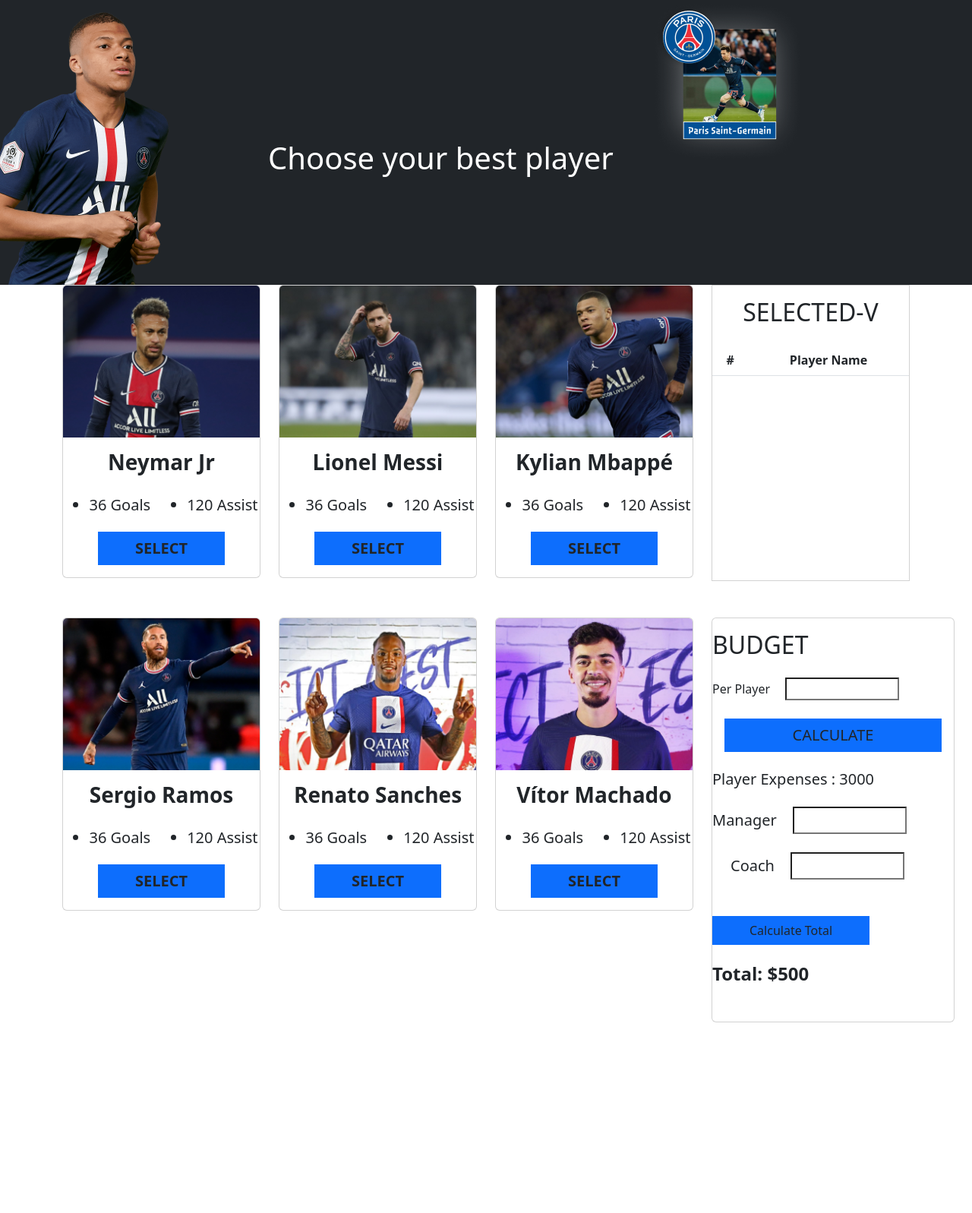
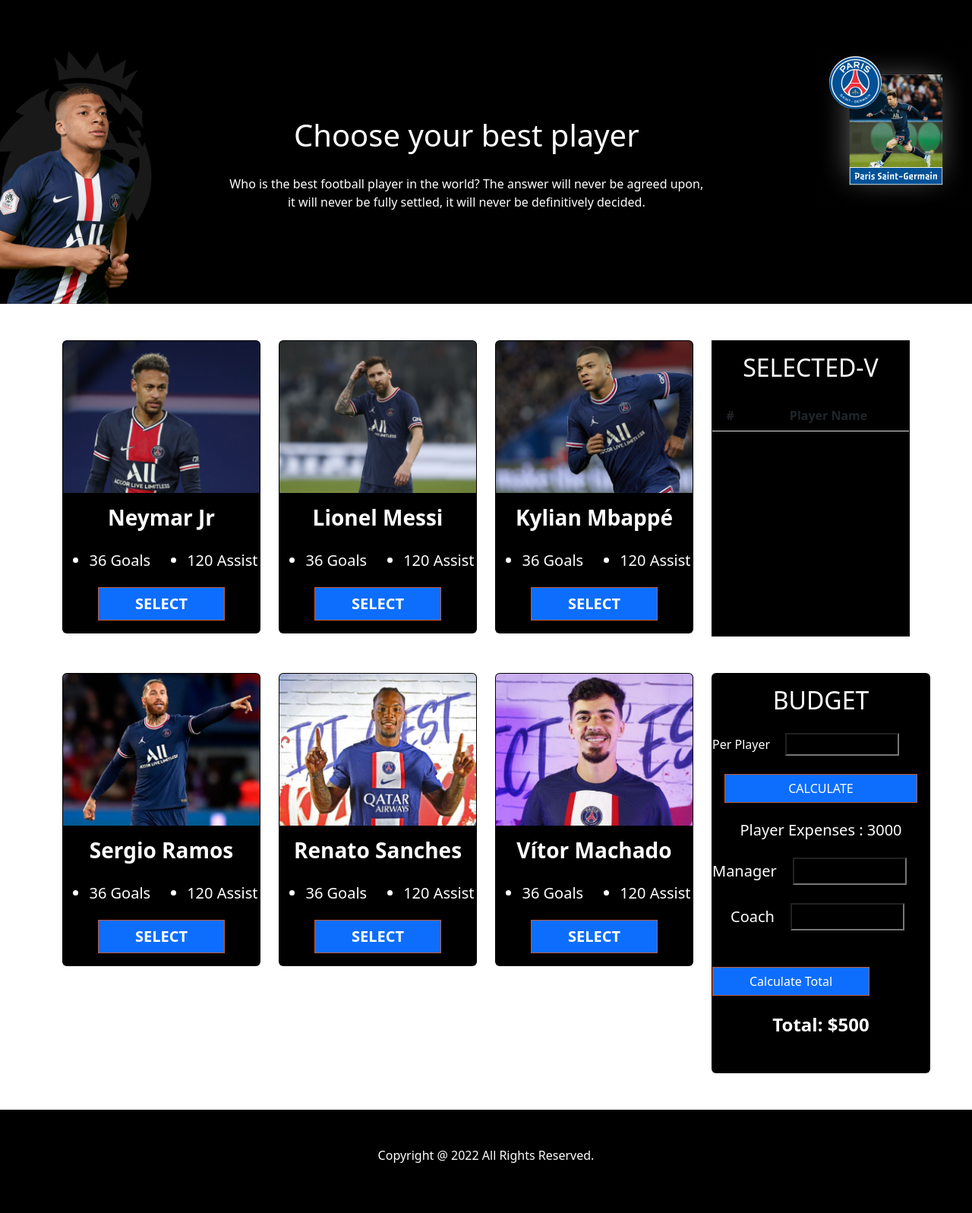
Before and after one commit to Nayem12/best-five-dom, a plain HTML site: page index.html in a window 1280 px wide. Shown: the whole page at 76% size. Before the commit the page ends 1346 px from the top, so only its background shows below. Drawn offline with nearby package versions, Linux system fonts and the light colour scheme.

Commit message:
css design

```diff
--- a/ammount.js
+++ b/ammount.js
@@ -62,3 +62,29 @@
 
 
 })
+document.getElementById('Total-ammount').addEventListener('click', function () {
+    const Allplayerammount = playerammount('player-expenses')
+
+    const Allplayerammountnumber = parseFloat(Allplayerammount)
+
+    const managerammount = inputvalue('manager-ammount');
+
+    const coahammount = inputvalue('coah-ammount');
+    if (isNaN(Allplayerammountnumber)) {
+        alert('please input the ammount')
+
+    }
+    else if (isNaN(managerammount)) {
+        alert('please input the ammount')
+    }
+    else if (isNaN(coahammount)) {
+        alert('please input the ammount')
+    }
+    else {
+        const allammount = Allplayerammountnumber + managerammount + coahammount;
+
+
+        const totalammount = document.getElementById('total-ammount');
+        totalammount.innerText = allammount;
+    }
+})
--- a/index.html
+++ b/index.html
@@ -12,19 +12,23 @@
 
 <body>
 
-
-    <header class=" h-50 rounded-0 bg-dark">
+    <!-- banner parts start -->
+    <!-- ================================================================= -->
+    <header class=" h-50 rounded-0" id="header-section">
         <div class="d-flex justify-content">
             <div>
-                <div class="w-25"><img src="image/header1.png" alt=""></div>
+                <div class="w-25 "><img id="cover-img" src="image/header1.png" alt=""></div>
             </div>
             <div class="ps-5 d-flex justify-content-center align-items-center">
                 <div class="ps-5">
-                    <h1 class="text-white text-center pt-5">Choose your best player</h1>
+                    <h1 class="text-white text-center pt-5" id="text-section">Choose your best player</h1>
+                    <p class="text-white text-center">Who is the best football player in the world? The answer will
+                        never be agreed upon, it will never
+                        be fully settled, it will never be definitively decided.</p>
                 </div>
             </div>
             <div class="d-flex justify-content-end ps-5">
-                <div><img src="image/header3.png" alt=""></div>
+                <div><img id="right-side-img" src="image/header3.png" alt=""></div>
             </div>
         </div>
 
@@ -32,19 +36,18 @@
     </header>
 
 
+    <!-- banner parts End -->
+    <!-- ========================================================= -->
 
-    <!-- banner part start -->
-    <!-- ================================================================= -->
-
-
-    <!-- banner part End -->
-    <!-- ========================================================= -->
-    <main>
-
+    <!-- main section start  -->
+    <!-- ====================================================== -->
+    <main class="mt-5">
+        <!-- card section star  -->
+        <!-- ================================================== -->
         <section id="player-card">
             <div class="container">
                 <div class="row">
-
+                    <!-- card 1 section  -->
                     <div class="col-lg-3">
                         <div class="card">
                             <img src="image/naymer.png" class="card-img-top" alt="...">
@@ -60,7 +63,7 @@
                             </div>
                         </div>
                     </div>
-
+                    <!-- card 2 section  -->
                     <div class="col-lg-3">
                         <div class="card">
                             <img src="image/mesi.png" class="card-img-top" alt="...">
@@ -76,7 +79,7 @@
                             </div>
                         </div>
                     </div>
-
+                    <!-- card 3 section  -->
                     <div class="col-lg-3">
                         <div class="card">
                             <img src="image/mbappe.png" class="card-img-top" alt="...">
@@ -92,7 +95,7 @@
                             </div>
                         </div>
                     </div>
-
+                    <!-- player list section  -->
                     <div class="col-lg-3">
                         <div class=" card  text-center rounded-0" style="height: 390px;">
 
@@ -125,7 +128,7 @@
         <section id="player-card" class="mt-5">
             <div class="container">
                 <div class="row">
-
+                    <!-- card 4 section  -->
                     <div class="col-lg-3">
                         <div class="card">
                             <img src="image/Sergio Ramos.png" class="card-img-top" alt="...">
@@ -141,7 +144,7 @@
                             </div>
                         </div>
                     </div>
-
+                    <!-- card 5 section  -->
                     <div class="col-lg-3">
                         <div class="card">
                             <img src="image/Renato Sanches.png" class="card-img-top" alt="...">
@@ -157,7 +160,7 @@
                             </div>
                         </div>
                     </div>
-
+                    <!-- card 6 section  -->
                     <div class="col-lg-3">
                         <div class="card">
                             <img src="image/Vítor Machado.png" class="card-img-top" alt="...">
@@ -173,17 +176,17 @@
                             </div>
                         </div>
                     </div>
-
+                    <!-- Money section  -->
                     <div class="col-3">
-                        <div class="card" style="width: 20rem;">
-                            <h2 class="fs-2 text-uppercase  py-3">Budget</h2>
+                        <div class="card" style="width: 18rem;">
+                            <h2 class="fs-2 text-uppercase text-center py-3">Budget</h2>
                             <label for="" class="  ml-5 ">Per Player
                                 <input type="text" class="ms-3" id="player-cost"
                                     style="background: none; width: 150px;">
                             </label>
-                            <button class=" my-4 btn bg-primary mx-3 text-center fs-5 text-uppercase rounded-0"
+                            <button class="my-4 btn bg-primary mx-3 text-center text-uppercase rounded-0"
                                 id="Calculate">Calculate</button>
-                            <h5 class="fs-5  ">Player Expenses : <span id="player-expenses">3000</span>
+                            <h5 class="fs-5 text-center ">Player Expenses : <span id="player-expenses">3000</span>
                             </h5>
                             <div>
                                 <label for="" class="mt-3  ml-5 fs-5">Manager
@@ -200,7 +203,7 @@
                                     class=" my-4   text-semiblod btn bg-primary px-5 text-center text-capitalize rounded-0">
                                     Calculate Total</button>
 
-                                <h5 class="ml-3  fs-4 fw-bold mb-5">Total:
+                                <h5 class="ml-3  fs-4 text-center fw-bold mb-5">Total:
                                     $<span id="total-ammount">500</span></h5>
 
 
@@ -212,17 +215,16 @@
                 </div>
             </div>
         </section>
-
+        <!-- card section star  -->
+        <!-- ================================================== -->
 
     </main>
-    <script>
-        document.getElementById('Calculate').addEventListener('click', function () {
-            const playerlist = document.getElementById('player-input-field');
-            const playerinnerHtml = playerlist.innerText;
-            const player = playerinnerHtml.split('');
-            console.log(player);
-        })
-    </script>
+    <!-- main section start  -->
+    <!-- ====================================================== -->
+    <footer class="mt-5 text-center bg-black p-5">
+        <p class="text-white">Copyright @ 2022 All Rights Reserved.</p>
+    </footer>
+
     <script src="https://cdn.jsdelivr.net/npm/bootstrap@5.2.0/dist/js/bootstrap.bundle.min.js"
         integrity="sha484-A4rJD856KowSb7dwlZdYEkO49Gagi7vIsF0jrRAoQmDKKtQBHUuLZ9AsSv4jD4Xa"
         crossorigin="anonymous"></script>
--- a/style.css
+++ b/style.css
@@ -2,3 +2,38 @@
     background-color: rgb(70, 64, 64);
     color: white;
 } */
+#header-section {
+    background-color: black;
+    height: 800px;
+}
+
+#cover-img {
+    background-image: url(image/header2.png);
+    background-size: 200px;
+    background-position: left;
+    background-repeat: no-repeat;
+    padding-top: 100px;
+    height: 400px;
+}
+
+#text-section {
+    padding-bottom: 20px;
+
+
+}
+
+#right-side-img {
+    padding-top: 60px;
+    padding-left: 100px;
+}
+
+.btn {
+    border: 1px solid rgb(196, 91, 53);
+    border-radius: 5px;
+    color: white;
+}
+
+.card {
+    background-color: black;
+    color: white;
+}
```
